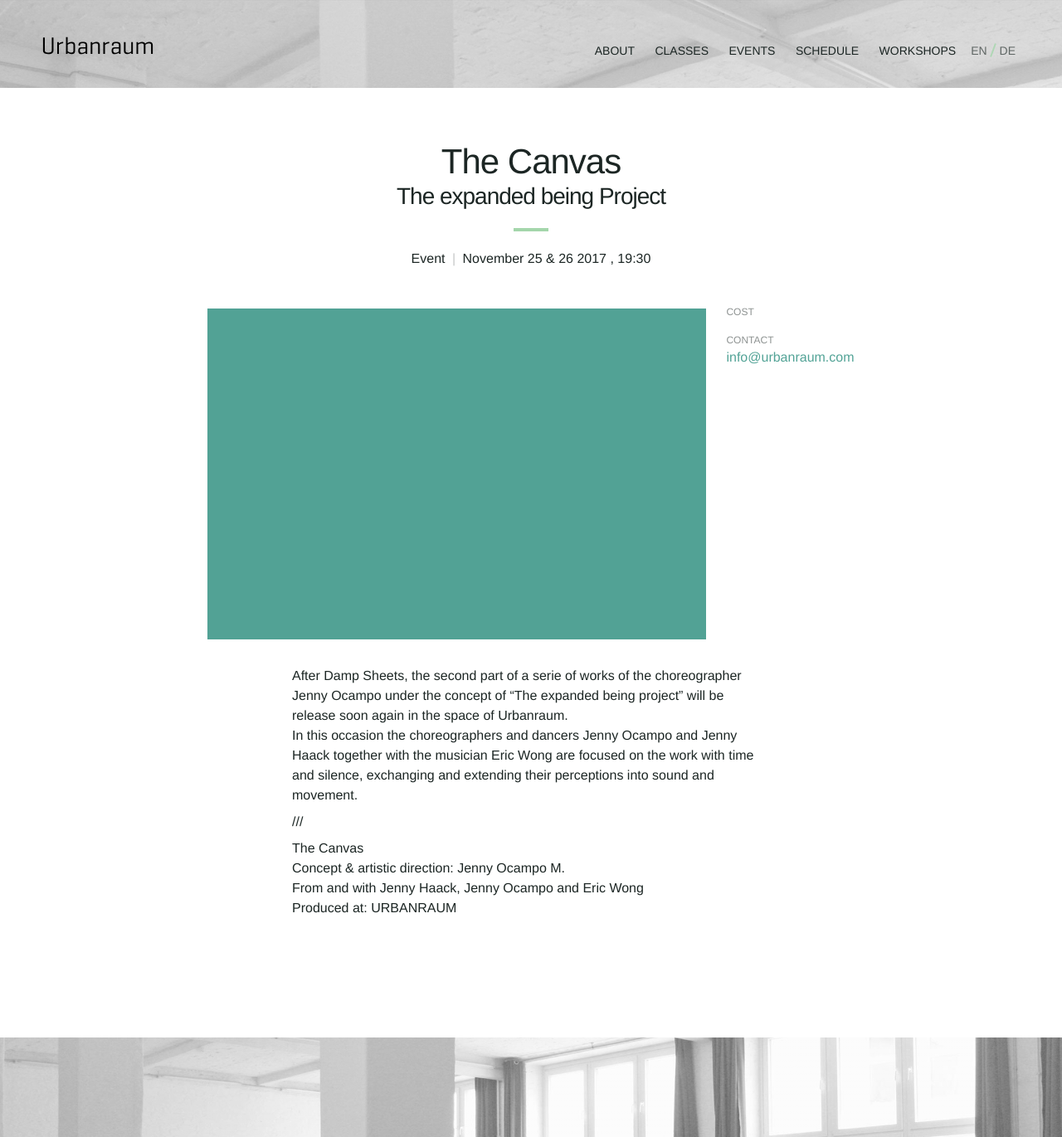
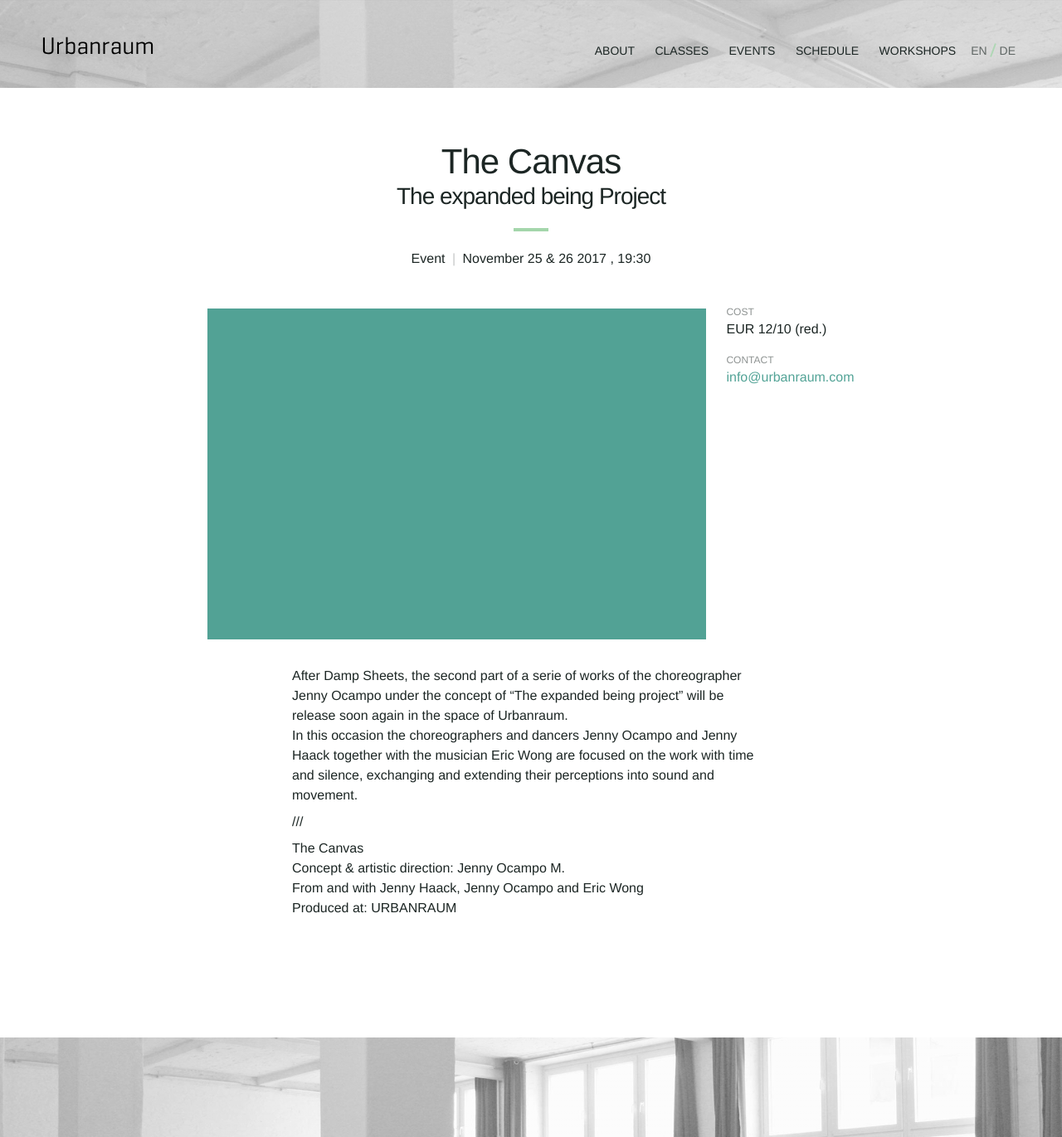
Before and after one commit to Kriesse/urbanraum, a Jekyll site: the page built from _events/2017-11-25-the-expanded-being-project.md, in a window 1280 px wide. Shown: the whole page at 83% size. Built offline with Jekyll 4.4.1, drawn with Linux system fonts in a browser that asks for light colours; nearby versions of some CDN libraries.

Commit message:
Update 2017-11-25-the-expanded-being-project.md

```diff
--- a/_events/2017-11-25-the-expanded-being-project.md
+++ b/_events/2017-11-25-the-expanded-being-project.md
@@ -15,8 +15,8 @@ title_de:  "The Canvas"
 subtitle_en: "The expanded being Project"
 subtitle_de: "The expanded being Project"
 
-price_en: ""
-price_de: ""
+price_en: "EUR 12/10 (red.)"
+price_de: "12 Euro/10 Euro (erm.)"
 
 language_en:
 language_de:
```
